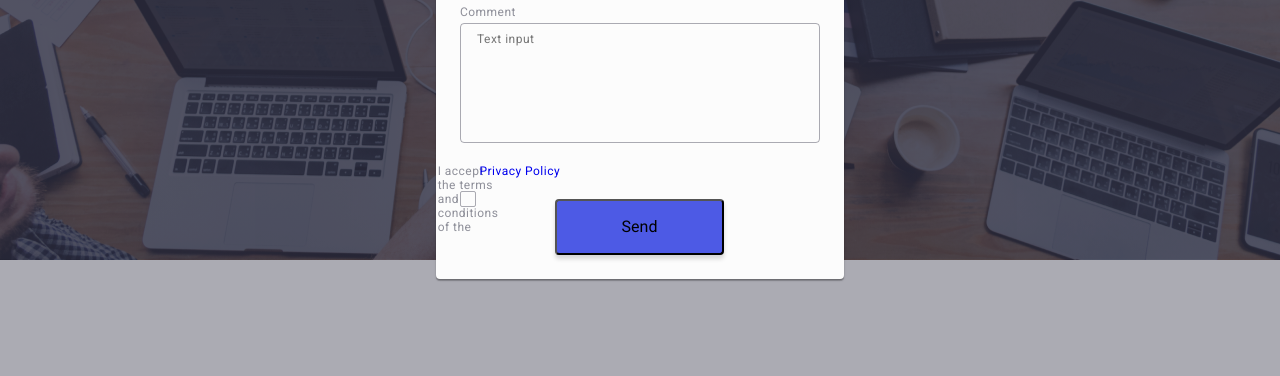
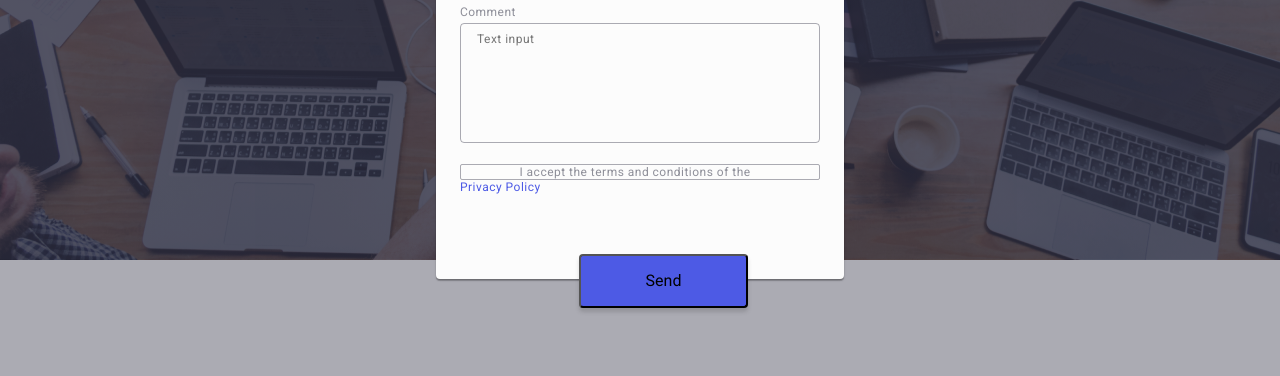
Before and after one commit to TonyP1992/goit-markup-hw-05, a plain HTML site: page index.html in a window 1280 px wide. Shown: the part 413-789 px from the top of the page. Drawn offline with nearby package versions, Linux system fonts and the light colour scheme; files whose address does not match are found by name.

Commit message:
add class

```diff
--- a/css/style.css
+++ b/css/style.css
@@ -726,11 +726,12 @@ form {
 }
 
 .checkbox-span {
+  width: 360px;
+  height: 16px;
   display: inline-flex;
   align-items: center;
   justify-content: center;
   fill: transparent;
-  width: 16px;
   height: 16px;
   border: 1px solid rgba(46, 47, 66, 0.4);
   border-radius: 2px;
@@ -764,13 +765,6 @@ form {
   border: 0;
 }
 
-.modal-checkox {
-  width: 360px;
-  height: 16px;
-  font-weight: 400;
-  font-size: 12px;
-  line-height: 1.16667;
-  letter-spacing: 0.04em;
-  color: #8e8f99;
-  margin-bottom: 24px;
+.privacy-policy {
+  color: #4d5ae5;
 }
--- a/index.html
+++ b/index.html
@@ -562,8 +562,9 @@
               <a class="privacy-policy" href="#">Privacy Policy</a>
             </label>
           </div>
+
+          <button class="modal-button" type="submit">Send</button>
         </form>
-        <button class="modal-button" type="submit">Send</button>
       </div>
     </div>
 
```
